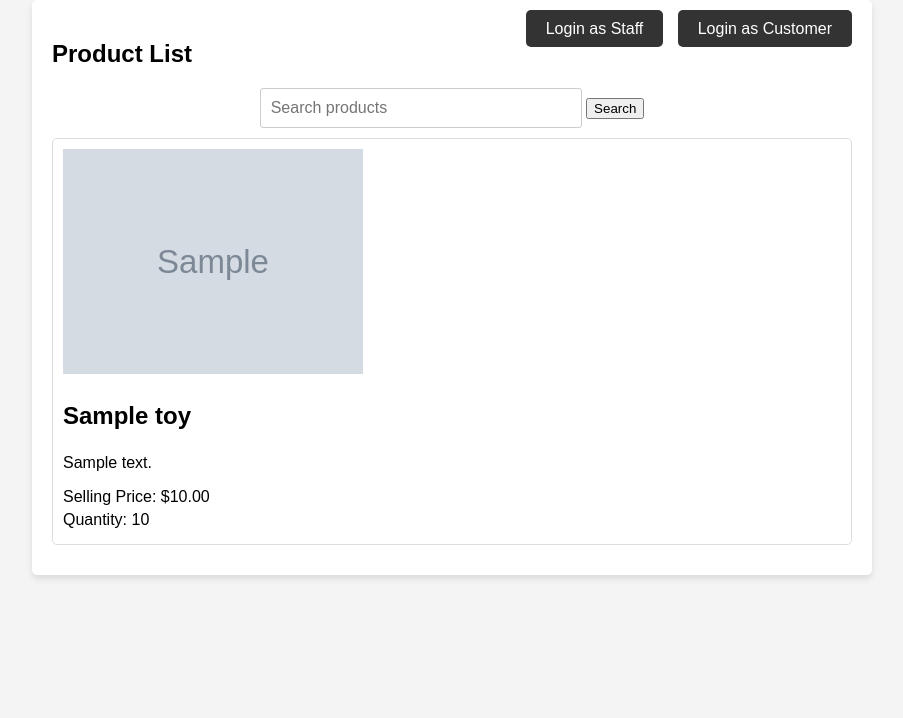
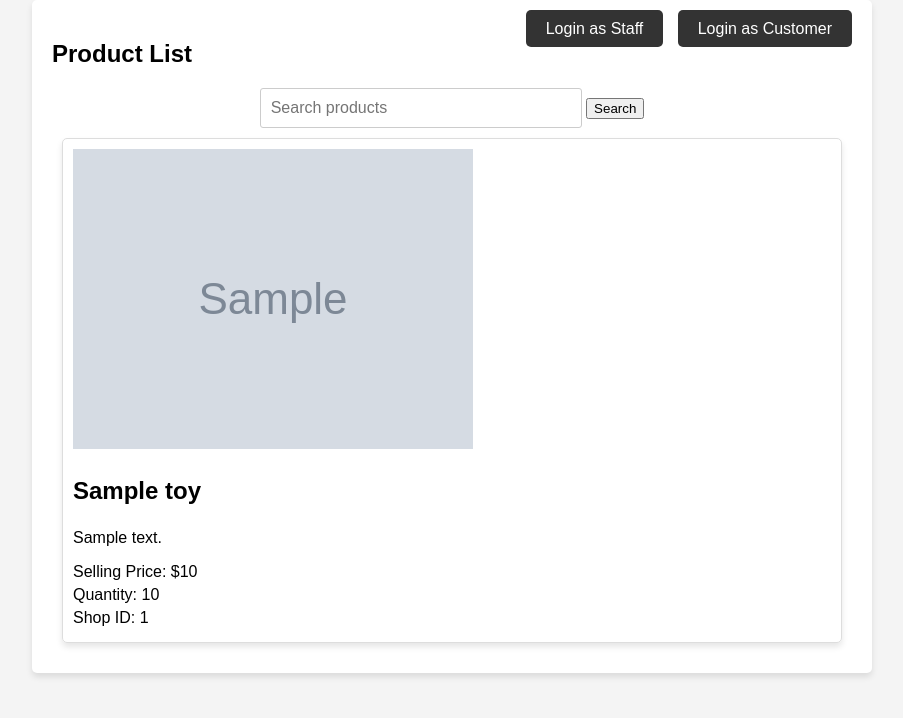
Before and after one commit to hung245/toyshop123, a PHP site: page / in a window 1280 px wide. Shown: the part 82-800 px from the top of the page, without its empty margins (188-1091 px from the left). Run offline with PHP 8.4, Linux system fonts and the light colour scheme; tables that the repository leaves empty or names only in its code hold one stand-in row (values such as "Sample post"); grey boxes marked "Sample" are stand-in pictures.

Commit message:
Update index.php

```diff
--- a/index.php
+++ b/index.php
@@ -129,7 +129,24 @@ if ($_SERVER["REQUEST_METHOD"] === "GET" && isset($_GET["search"])) {
   max-width: 300px;
   height: auto;
 }
+.product {
+      border: 1px solid #ddd;
+      margin: 10px;
+      padding: 10px;
+      border-radius: 5px;
+      box-shadow: 0 4px 6px rgba(0, 0, 0, 0.1);
+    }
 
+    .products-grid {
+      display: grid;
+      grid-template-columns: repeat(3, 1fr);
+      gap: 20px;
+    }
+
+    .product-image {
+      max-width: 100%;
+      height: auto;
+    }
   </style>
 </head>
 <body>
@@ -138,29 +155,28 @@ if ($_SERVER["REQUEST_METHOD"] === "GET" && isset($_GET["search"])) {
   </header>
   <div class="container">
     <h2>Product List</h2>
+
     <form class="search-form" method="GET" action="index.php">
       <input class="search-input" type="text" name="search" placeholder="Search products">
       <button type="submit">Search</button>
     </form>
 
-    <div class="products-grid">
     <?php if (!empty($toys)): ?>
       <?php foreach ($toys as $toy): ?>
         <div class="product">
           <div class="product-details">
-              <img src="<?= $imageDir . htmlspecialchars($toy['image']) ?>" alt="<?= htmlspecialchars($toy['Toy_Name']) ?>" class="product-image">
-              <h3 class="product-name"><?= htmlspecialchars($toy['Toy_Name']) ?></h3>
-              <p class="product-description"><?= htmlspecialchars($toy['description']) ?></p>
-              <p class="product-price">Selling Price: $<?= number_format($toy['Selling_price'], 2) ?></p>
+          <img src="<?= $toy['image'] ?>" alt="<?= $toy['Toy_Name'] ?>" class="product-image">
+            <h3 class="product-name"><?= $toy['Toy_Name'] ?></h3>
+            <p class="product-description"><?= $toy['description'] ?></p>
+            <p class="product-price">Selling Price: $<?= $toy['Selling_price'] ?></p>
             <p class="product-price">Quantity: <?= $toy['Quantity'] ?></p>
+            <p class="product-price">Shop ID: <?= $toy['Shop_ID'] ?></p>
           </div>
         </div>
       <?php endforeach; ?>
     <?php else: ?>
       <p>No products found.</p>
     <?php endif; ?>
-    </div>
-
     <div class="login-buttons">
       <a href="staff-login.php" class="login-button">Login as Staff</a>
       <a href="customer-login.php" class="login-button">Login as Customer</a>
```
Lines whose indentation alone changed are shown as unchanged.
